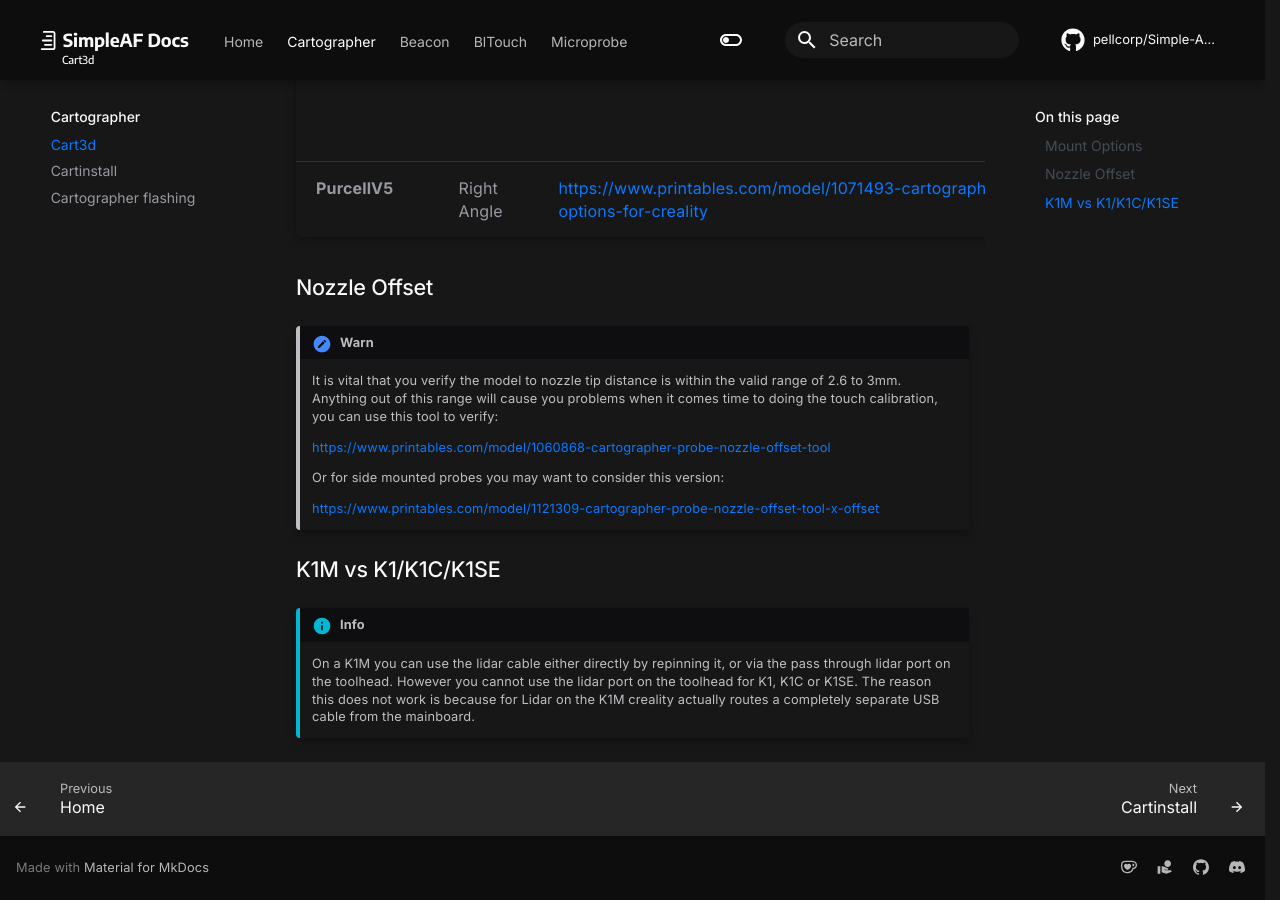
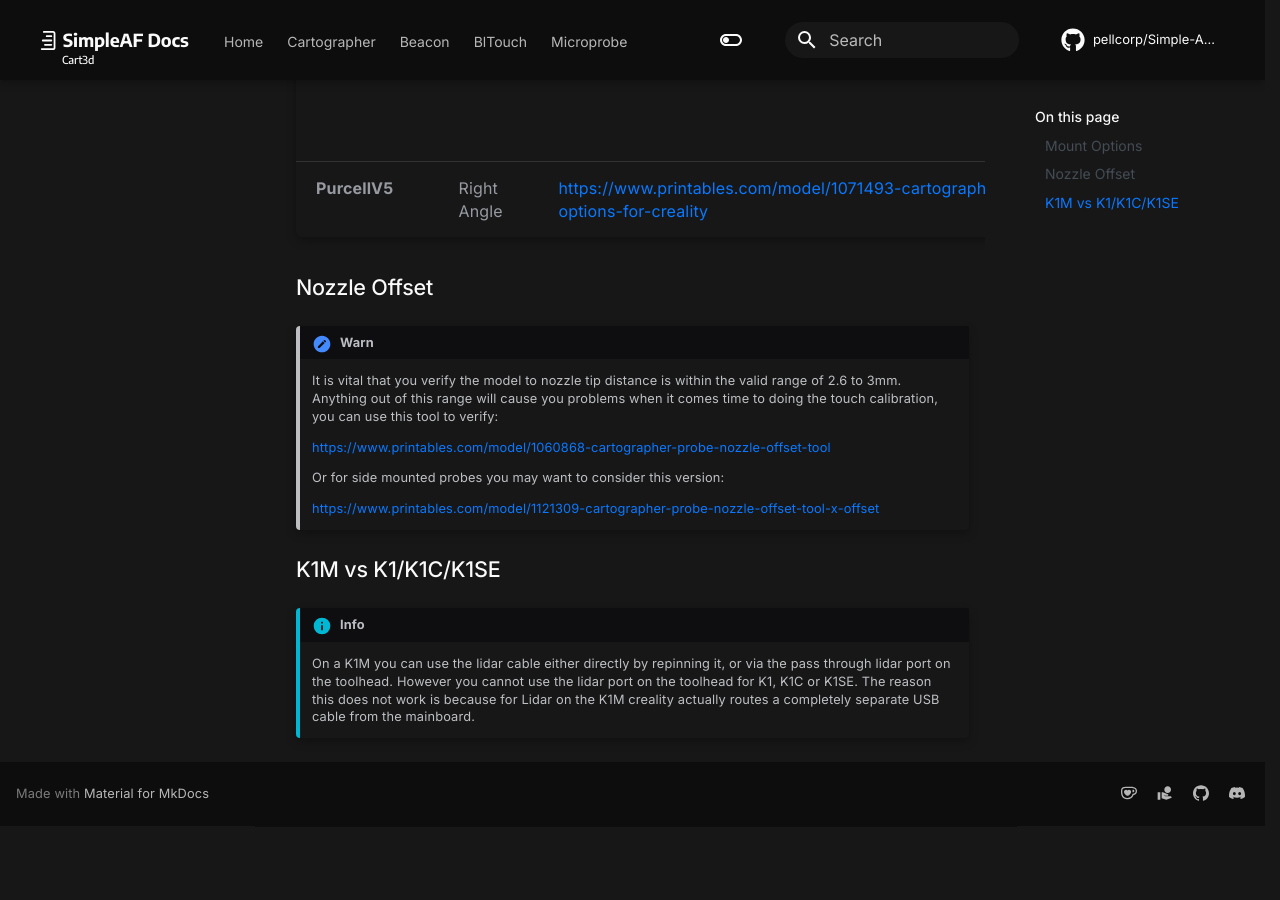
Before and after one commit to pellcorp/Simple-AF-Wiki, an MkDocs documentation site: the page built from docs/cart3d.md, in a window 1280 px wide and 900 px high, scrolled down 915 px. Built offline with MkDocs 1.6.1 and Material for MkDocs 9.7.7, drawn with Linux system fonts in a browser that asks for light colours; comment, search, counter and statistics services are not loaded; after the commit the page ends 1741 px from its top, so only the background shows below that.

Commit message:
Update mkdocs.yml

```diff
--- a/mkdocs.yml
+++ b/mkdocs.yml
@@ -127,7 +127,7 @@
 nav:
   - Home: index.md
   - Cartographer:
-      - cart3d.md
+      - cartographer_preperation.md
       - cartinstall.md
       - cartographer_flashing.md
   - Beacon:
```
